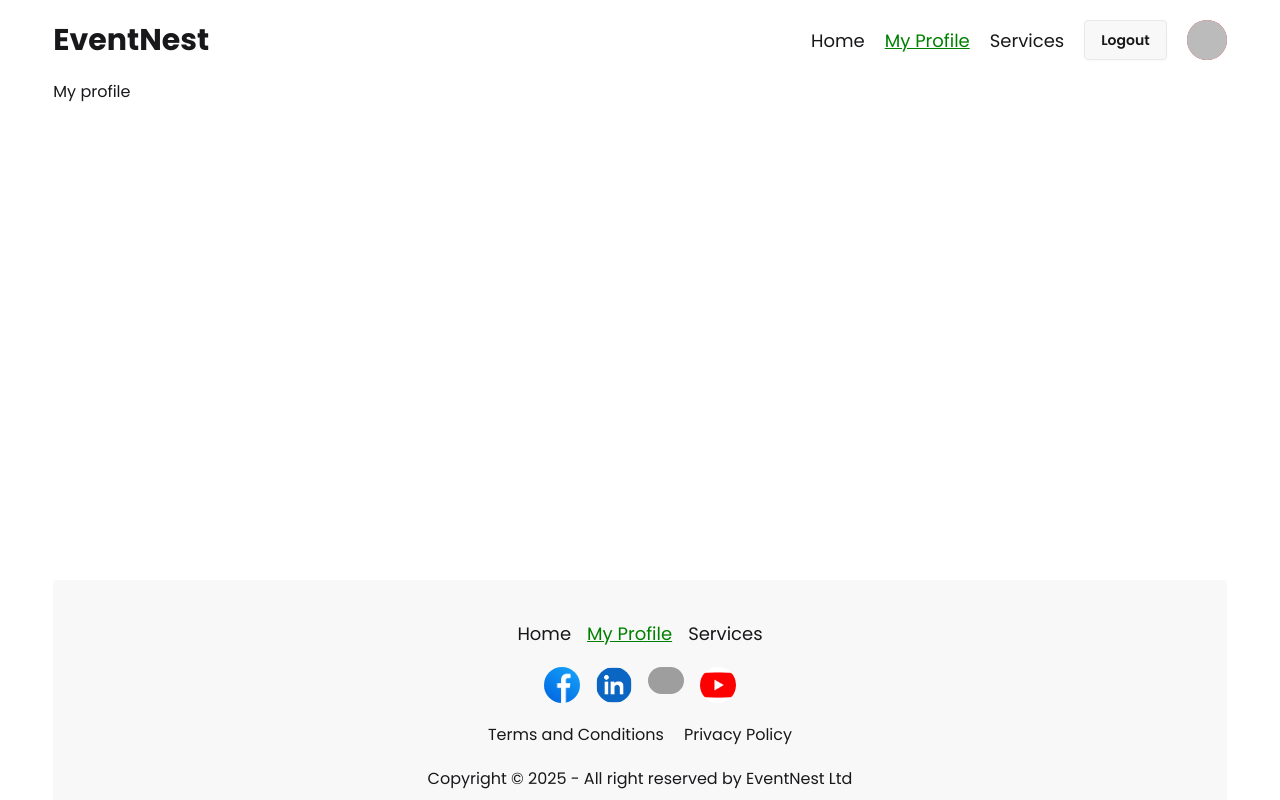
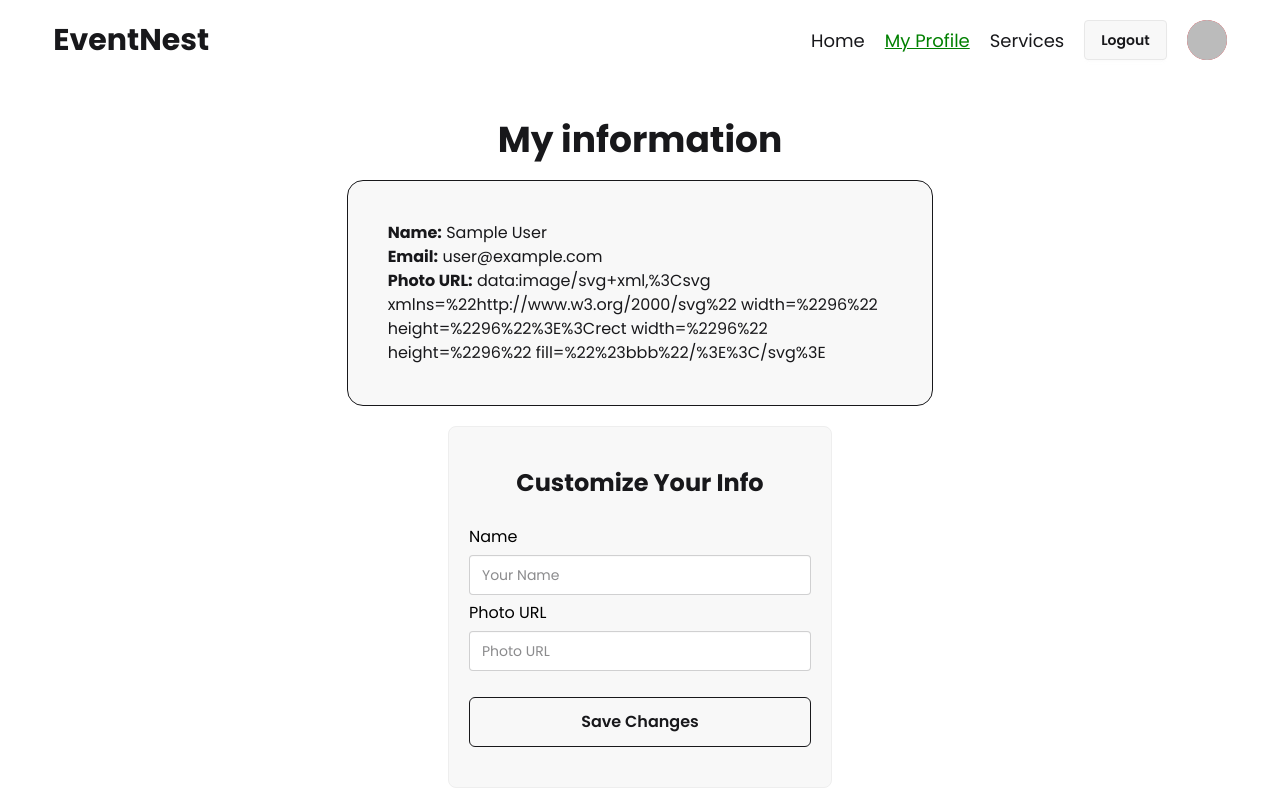
Before and after one commit to dayal-chandra/event-explorer, a React (Vite) app: page /my-profile in a window 1280 px wide. Shown: the top 800 px of the page. Built offline with nearby package versions, Linux system fonts and the light colour scheme; no server answers; sample sign-in values are in the browser's storage; grey boxes are pictures that could not be loaded.

Commit message:
google sign in added

```diff
--- a/package.json
+++ b/package.json
@@ -18,6 +18,7 @@
     "react-helmet-async": "^2.0.5",
     "react-icons": "^5.5.0",
     "react-router": "^7.5.3",
+    "react-tooltip": "^5.28.1",
     "sweetalert2": "^11.21.0",
     "swiper": "^11.2.6",
     "tailwindcss": "^4.1.5"
--- a/src/Pages/ForgotPassword.jsx
+++ b/src/Pages/ForgotPassword.jsx
@@ -2,8 +2,27 @@ import React from "react";
 
 const ForgotPassword = () => {
   return (
-    <div>
-      <h1>Forgot password</h1>
+    <div className=" mb-28 flex justify-center items-center pb-10">
+      <form className="fieldset bg-base-200 border-base-300 rounded-box w-full max-w-sm mx-auto border py-10 px-5 my-5">
+        <h1 className="text-2xl font-bold text-center pb-5">
+          Reset Your Password
+        </h1>
+
+        <label className="label text-[16px] text-black">Email</label>
+        <input
+          type="email"
+          className="input w-full"
+          placeholder="Email"
+          required
+        />
+
+        <button
+          type="submit"
+          className="w-full px-8 py-3 mt-5 font-semibold rounded-md border text-[16px]"
+        >
+          Reset Password
+        </button>
+      </form>
     </div>
   );
 };
--- a/src/Pages/Login.jsx
+++ b/src/Pages/Login.jsx
@@ -64,9 +64,14 @@ const Login = () => {
         />
 
         <div>
-          <Link to="/forgot" className="link link-hover text-[16px] text-black">
-            Forgot password?
-          </Link>
+          <button>
+            <Link
+              to="/forgot"
+              className="link link-hover text-[16px] text-indigo-400"
+            >
+              Forgot password?
+            </Link>
+          </button>
         </div>
 
         <button
--- a/src/Pages/MyProfile.jsx
+++ b/src/Pages/MyProfile.jsx
@@ -1,13 +1,59 @@
-import React from "react";
+import React, { use } from "react";
 import { Helmet } from "react-helmet-async";
+import { AuthContext } from "../Provider/AuthProvider";
 
 const MyProfile = () => {
+  const { user } = use(AuthContext);
   return (
     <div>
       <Helmet>
         <title>EventNest | MyProfile</title>
       </Helmet>
-      <h1>My profile</h1>
+      <h1 className="text-4xl font-bold text-center pt-10 pb-5">
+        My information
+      </h1>
+      <div className="w-1/2 mx-auto border bg-base-200 rounded-2xl p-10">
+        <p>
+          <span className="font-bold">Name:</span> {user.displayName}
+        </p>
+        <p>
+          <span className="font-bold">Email:</span> {user.email}
+        </p>
+        <p>
+          <span className="font-bold">Photo URL:</span> {user.photoURL}
+        </p>
+      </div>
+
+      <div className=" mb-28 flex justify-center items-center pb-10">
+        <form className="fieldset bg-base-200 border-base-300 rounded-box w-full max-w-sm mx-auto border py-10 px-5 my-5">
+          <h1 className="text-2xl font-bold text-center pb-5">
+            Customize Your Info
+          </h1>
+          <label className="label text-[16px] text-black">Name</label>
+          <input
+            type="text"
+            name="name"
+            className="input w-full"
+            placeholder="Your Name"
+            required
+          />
+
+          <label className="label text-[16px] text-black">Photo URL</label>
+          <input
+            type="text"
+            className="input w-full"
+            placeholder="Photo URL"
+            required
+          />
+
+          <button
+            type="submit"
+            className="w-full px-8 py-3 mt-5 font-semibold rounded-md border text-[16px]"
+          >
+            Save Changes
+          </button>
+        </form>
+      </div>
     </div>
   );
 };
--- a/src/Pages/Register.jsx
+++ b/src/Pages/Register.jsx
@@ -3,14 +3,25 @@ import { Link, useLocation, useNavigate } from "react-router";
 import { AuthContext } from "../Provider/AuthProvider";
 import Swal from "sweetalert2";
 import { Helmet } from "react-helmet-async";
-import { updateProfile } from "firebase/auth";
+import { signInWithPopup, updateProfile } from "firebase/auth";
 import { FaEye, FaEyeSlash } from "react-icons/fa";
+import { auth } from "../firebase/firebase.config";
 
 const Register = () => {
-  const { createUser, setUser } = use(AuthContext);
+  const { createUser, setUser, provider } = use(AuthContext);
   const location = useLocation();
   const navigate = useNavigate();
   const [showPassword, setShowPassword] = useState(false);
+
+  const googleSignin = () => {
+    signInWithPopup(auth, provider)
+      .then((result) => {
+        console.log(result);
+      })
+      .catch((error) => {
+        console.log(error);
+      });
+  };
 
   const handleRegister = (e) => {
     e.preventDefault();
@@ -145,6 +156,7 @@ const Register = () => {
         </div>
 
         <button
+          onClick={googleSignin}
           aria-label="Login with Google"
           type="button"
           className="flex items-center justify-center w-full p-4 space-x-4 border rounded-md focus:ring-2 focus:ring-offset-1 dark:border-gray-600 "
--- a/src/Provider/AuthProvider.jsx
+++ b/src/Provider/AuthProvider.jsx
@@ -3,6 +3,7 @@ import { app } from "../firebase/firebase.config";
 import {
   createUserWithEmailAndPassword,
   getAuth,
+  GoogleAuthProvider,
   onAuthStateChanged,
   signInWithEmailAndPassword,
   signOut,
@@ -10,6 +11,7 @@ import {
 export const AuthContext = createContext();
 
 const auth = getAuth(app);
+const provider = new GoogleAuthProvider();
 
 const AuthProvider = ({ children }) => {
   const [user, setUser] = useState(null);
@@ -56,6 +58,8 @@ const AuthProvider = ({ children }) => {
     signIn,
     loading,
     setLoading,
+    auth,
+    provider,
   };
 
   return <AuthContext value={authData}>{children}</AuthContext>;
--- a/src/routes/Routes.jsx
+++ b/src/routes/Routes.jsx
@@ -24,7 +24,11 @@ export const router = createBrowserRouter([
       },
       {
         path: "/my-profile",
-        Component: MyProfile,
+        element: (
+          <PrivateRoute>
+            <MyProfile></MyProfile>
+          </PrivateRoute>
+        ),
       },
       {
         path: "/services",
```
Also changed, not shown: 1 other file (tests, documents, lock files or other folders).
